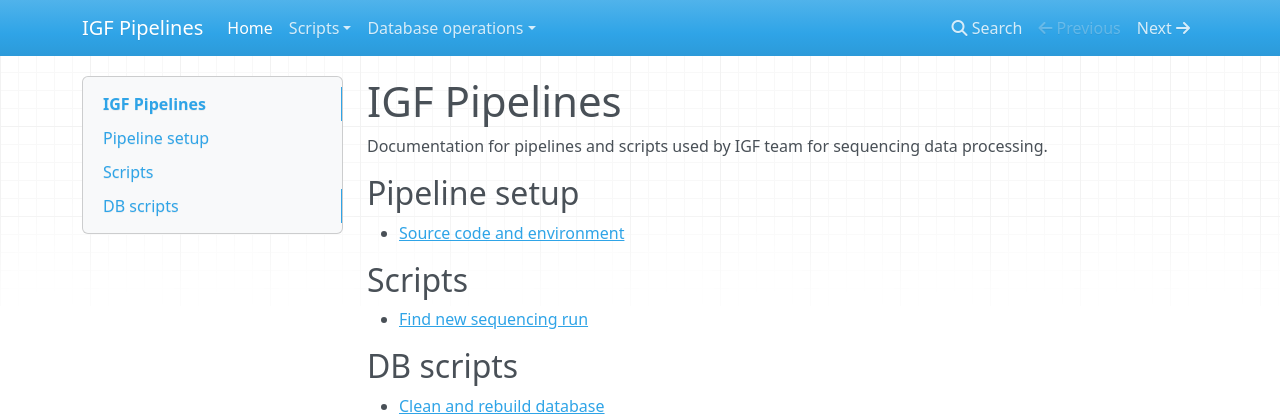
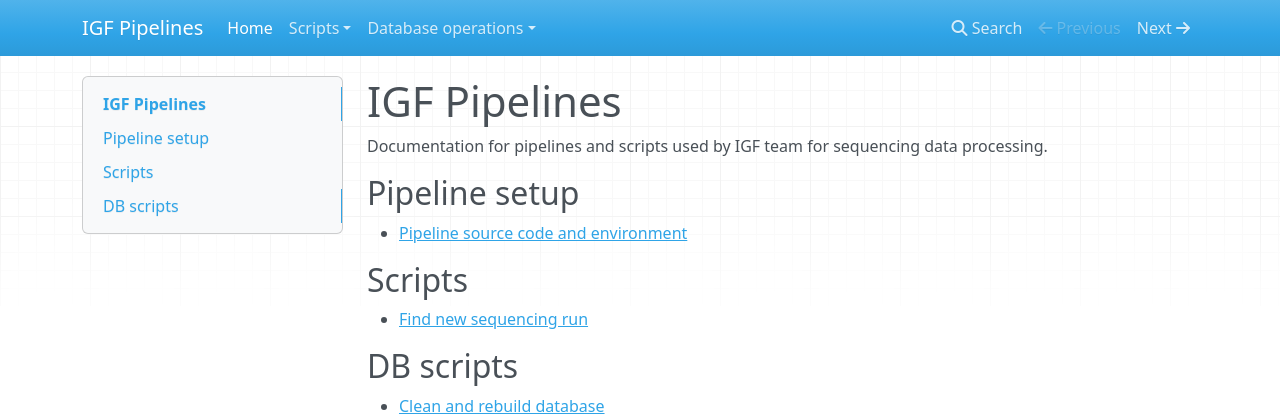
Before and after one commit to imperial-genomics-facility/igf-pipelines, an MkDocs documentation site: the page built from docs/index.md, in a window 1280 px wide. Shown: the top 417 px of the page. Built offline with MkDocs 1.6.1, drawn with Linux system fonts in a browser that asks for light colours; nearby versions of some CDN libraries; old or Windows-style settings are respelled for this version of MkDocs.

Commit message:
more changes to doc structure

```diff
--- a/docs/index.md
+++ b/docs/index.md
@@ -2,7 +2,7 @@
 Documentation for pipelines and scripts used by IGF team for sequencing data processing.
 
 ## Pipeline setup
- * [Source code and environment](env.md)
+ * [Pipeline source code and environment](env.md)
 
 ## Scripts
   * [Find new sequencing run](scripts/find_new_seqrun_and_prepare_md5.md)
```
Also changed, not shown: docs/env.md (+1 -1 lines).
